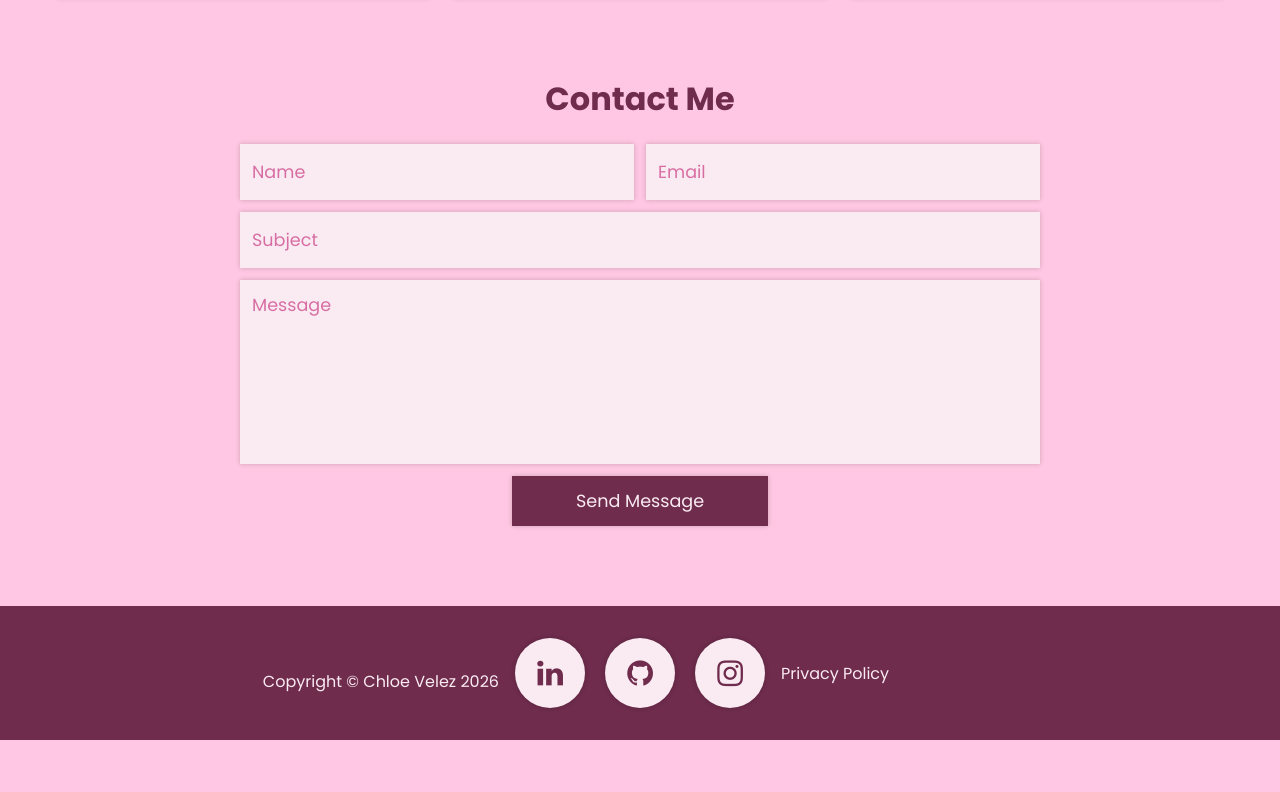
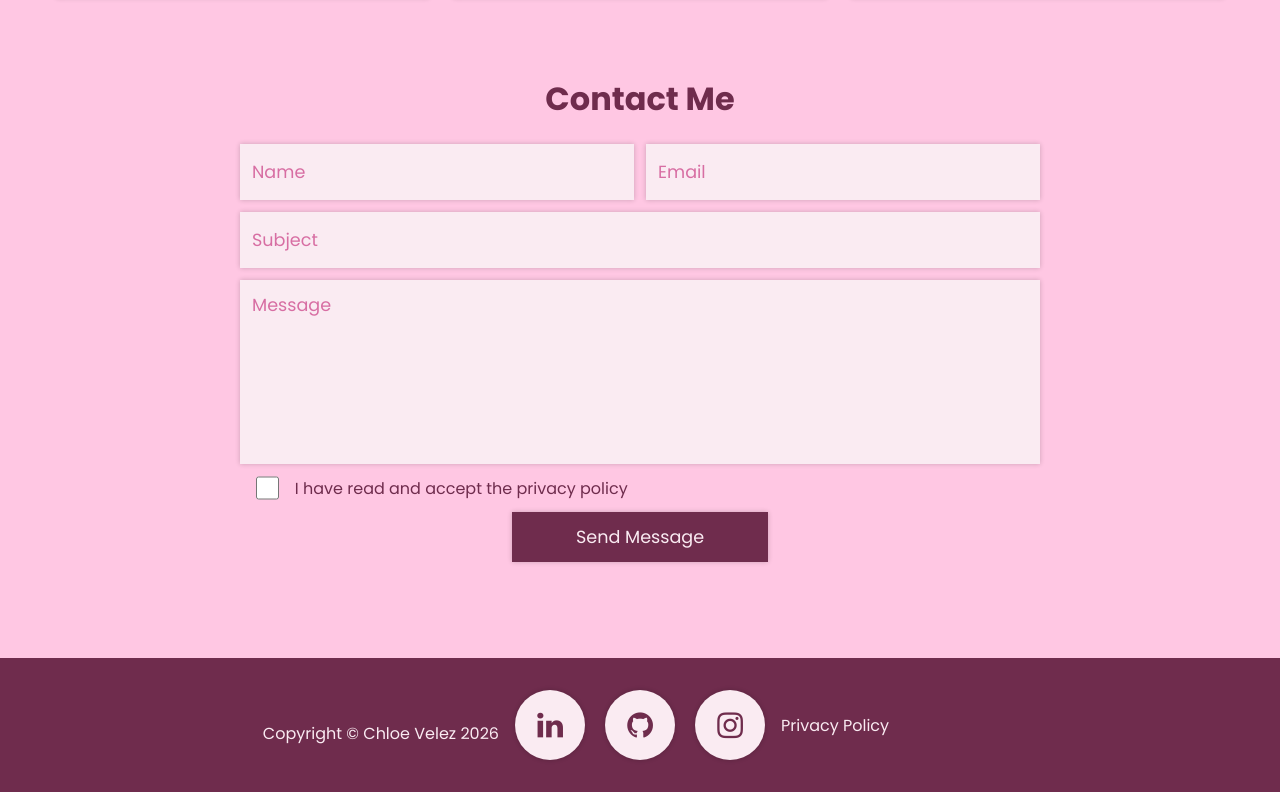
Before and after one commit to dellaetta/dellaetta.github.io, a React (Vite) app: page / in a window 1280 px wide. Shown: the part 4298-5090 px from the top of the page. Before the commit the page ends 5038 px from the top, so only its background shows below. Built offline with nearby package versions, Linux system fonts and the light colour scheme.

Commit message:
added checkbox

```diff
--- a/src/assets/ContactForm.css
+++ b/src/assets/ContactForm.css
@@ -7,11 +7,11 @@ form {
     min-width: 450px;
 }
 
-input:focus, textarea:focus {
+input:not(.checkbox):focus, textarea:focus {
   outline: 3px solid var(--dark-base);
 }
 
-input, textarea {
+input:not(.checkbox), textarea {
     padding: 0.75rem;
     font-size: 1.1rem;
     margin-bottom: .75rem;
@@ -32,6 +32,11 @@ textarea {
 .input-container {
     display: flex;
     flex-direction: column;
+}
+
+form p{
+    padding-top: 1rem;
+    text-align: center;
 }
 
 .input-id {
@@ -61,3 +66,24 @@ button:hover{
     background: var(--dark-base);
     opacity: 0.7;
 }
+
+.checkbox-container{
+    display: flex;
+    justify-content: center;
+    gap: 1rem;
+    padding-left: 1rem;
+    height: 1.75rem;
+    padding-bottom: 0.5rem;
+}
+
+.checkbox-container p{
+    text-align: left;
+    padding-top: 0;
+}
+
+.checkbox{
+    cursor: pointer;
+    width: 1.5rem;
+    height: 1.5rem;
+    margin: 0;
+}
--- a/src/assets/ContactForm.jsx
+++ b/src/assets/ContactForm.jsx
@@ -32,6 +32,10 @@ function ContactForm() {
 
                 <textarea id = 'message' name = 'message' placeholder = 'Message' required/>
                 <ValidationError prefix = 'Message' field = 'message' errors = {state.errors}/>
+                <div className = 'checkbox-container'>
+                    <input type="checkbox" className="checkbox" required/>
+                    <p>I have read and accept the privacy policy</p>
+                </div>
             </div>
 
             <button type = 'submit' disabled = {state.submitting}>
```
